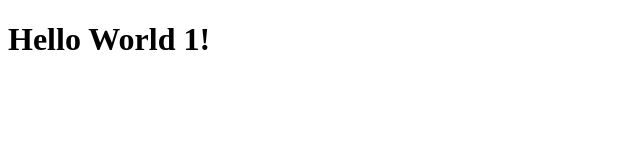
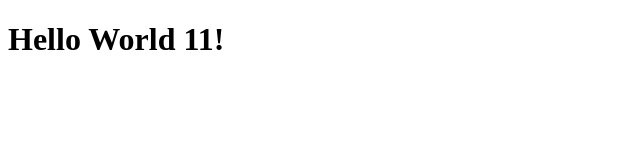
Before and after one commit to rickyyuhuww/test-revou, a plain HTML site: page index.html in a window 1280 px wide. Shown: the full height of the page, 0-640 px from the left. Drawn offline with Linux system fonts and the light colour scheme.

Commit message:
tesr commit again

```diff
--- a/index.html
+++ b/index.html
@@ -5,6 +5,6 @@
          <link rel="icon" type="image/x-icon" href="https://cdn-icons-png.flaticon.com/512/2103/2103694.png">
     </head>
     <body>
-        <h1>Hello World 1!</h1>
+        <h1>Hello World 11!</h1>
     </body>
 </html>
```
